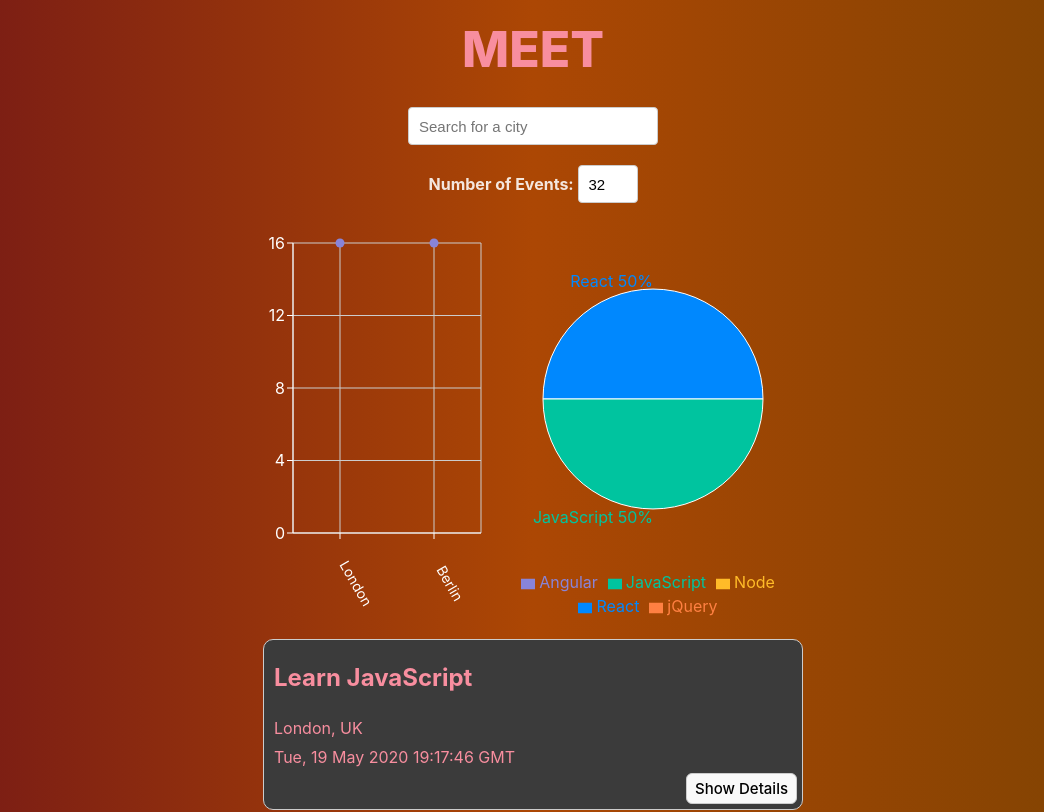
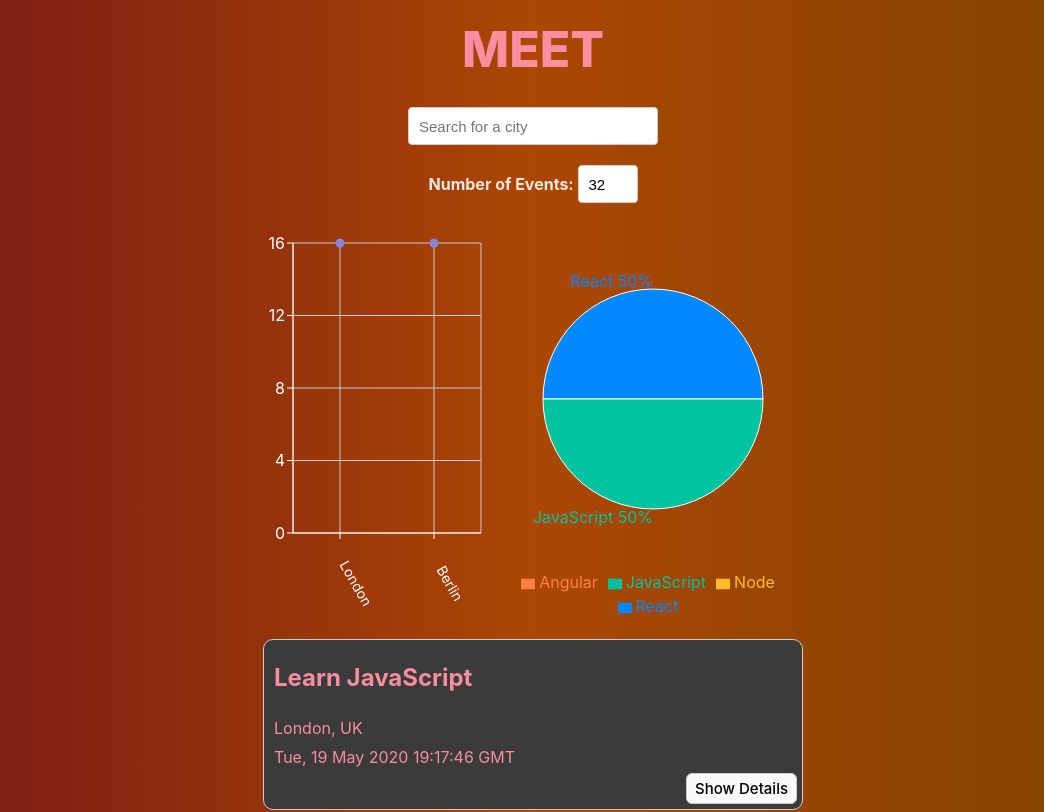
Before and after one commit to tonymcaron/meet, a React (Vite) app: page / in a window 1280 px wide. Shown: the top 812 px of the page, without its empty margins (107-1151 px from the left). Built offline with nearby package versions, Linux system fonts and the light colour scheme; what atatus-spa would draw is missing.

Commit message:
Removed unused genre

```diff
--- a/src/components/EventGenresChart.jsx
+++ b/src/components/EventGenresChart.jsx
@@ -9,8 +9,8 @@ import React, { useState, useEffect } from "react";
 
 const EventGenresChart = ({ events }) => {
   const [data, setData] = useState([])
-  const genres = ["React", "JavaScript", "Node", "jQuery", "Angular"];
-  const colors = ["#0088FE", "#00C49F", "#FFBB28", "#FF8042", "#8884d8"]
+  const genres = ["React", "JavaScript", "Node", "Angular"];
+  const colors = ["#0088FE", "#00C49F", "#FFBB28", "#FF8042"]
 
   useEffect(() => {
     setData(getData());
```
